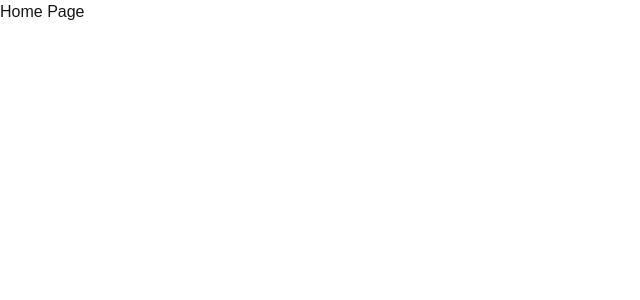
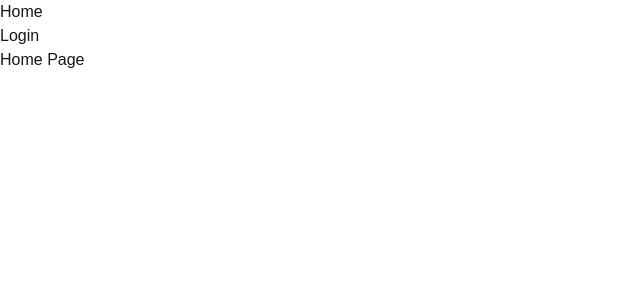
Before and after one commit to victormusembi11/react-auth, a Next.js app in the folder next-implementation/: page / in a window 1280 px wide. Shown: the top 300 px of the page, without its empty margins (0-640 px from the left). Built offline with nearby package versions, Linux system fonts and the light colour scheme.

Commit message:
feat: Add Nav component for site navigation

```diff
--- a/next-implementation/app/layout.tsx
+++ b/next-implementation/app/layout.tsx
@@ -1,6 +1,8 @@
 import type { Metadata } from "next";
 import localFont from "next/font/local";
 import "./globals.css";
+
+import Nav from "@/components/nav";
 
 const geistSans = localFont({
   src: "./fonts/GeistVF.woff",
@@ -25,9 +27,8 @@ export default function RootLayout({
 }>) {
   return (
     <html lang="en">
-      <body
-        className={`${geistSans.variable} ${geistMono.variable} antialiased`}
-      >
+      <body className={`${geistSans.variable} ${geistMono.variable} antialiased`}>
+        <Nav />
         {children}
       </body>
     </html>
--- /dev/null
+++ b/next-implementation/components/nav.tsx
@@ -0,0 +1,14 @@
+export default function Nav() {
+  return (
+    <nav>
+      <ul>
+        <li>
+          <a href="/">Home</a>
+        </li>
+        <li>
+          <a href="/login">Login</a>
+        </li>
+      </ul>
+    </nav>
+  );
+}
```
